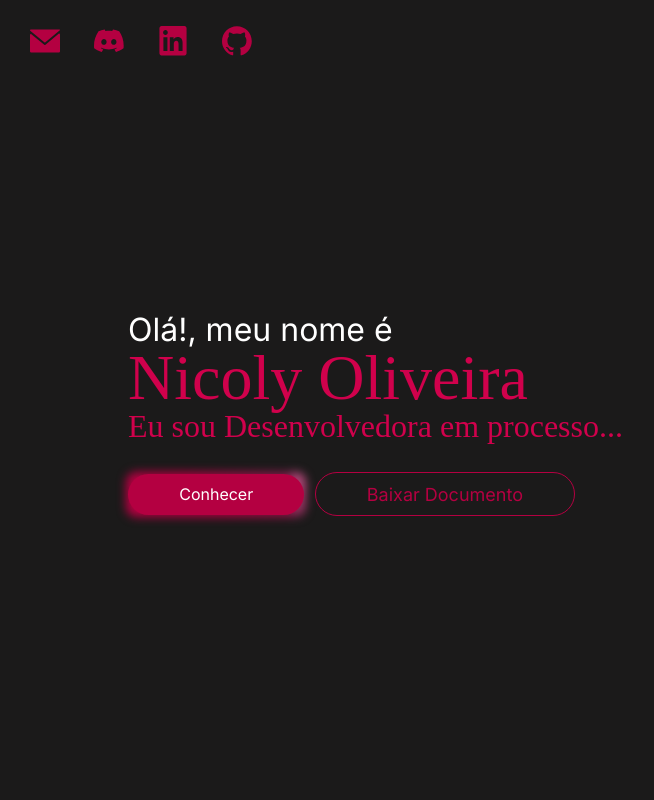
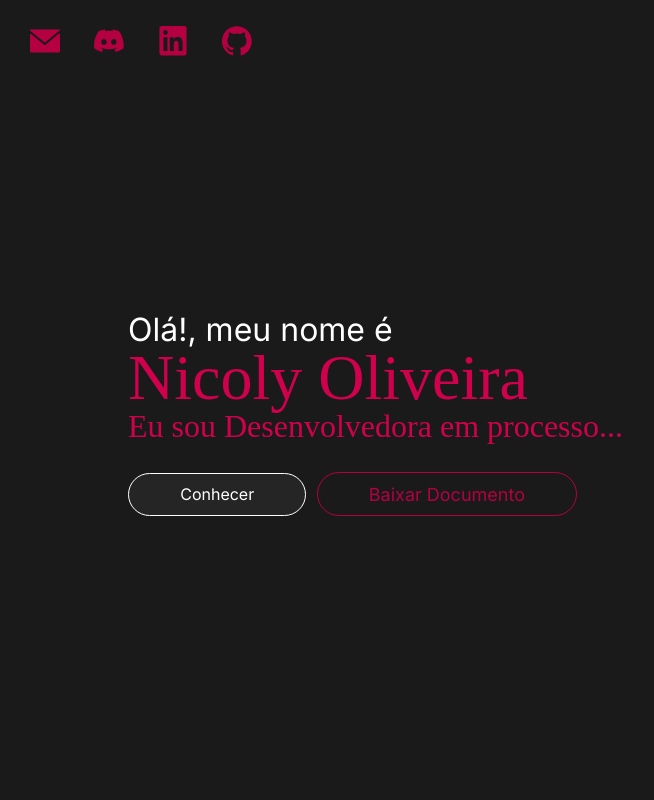
Before and after one commit to nicolyy/portifolio.nicolyy, a Next.js app: page / in a window 1280 px wide. In both pictures the pointer is over the link "Conhecer". Shown: the top 800 px of the page, without its empty margins (0-654 px from the left). Built offline with nearby package versions, Linux system fonts and the light colour scheme; a web font is replaced by a local one.

Commit message:
Adicionando comentarios, limpando linhas

```diff
--- a/src/components/styles/style.scss
+++ b/src/components/styles/style.scss
@@ -40,15 +40,9 @@ h2{
     text-transform: uppercase;
 
     padding: 2% 0 2% 0;
-
 }
 
-
-
 /*Container principal*/
-
-
-
 .container-principal{
     margin: 20% 10% 20% 10%;
 }
@@ -73,9 +67,17 @@ h2{
 
 }
 
+.btn-conhecer:hover{
+    background-color: #252525;
+    color: #ffffff;
+    border:  solid 1px #ffffff;
 
+}
 
-.glow-on-hover:before {
+/*.glow-on-hover:before {
+
+    Efeito no botão
+
     content: '';
     background: linear-gradient(45deg, #7e214c, #ff7eba, #B40041, #7e214c, #ff7eba, #B40041, #B40041, #7e214c );
     position: absolute;
@@ -120,6 +122,8 @@ h2{
     100% { background-position: 0 0; }
 }
 
+*/
+
 .btn-curriculo{
     border-radius: 40px;
     border: 1px solid #B40041;
@@ -142,10 +146,7 @@ h2{
     background-color: #252525;
     color: #ffffff;
     border:  solid 1px #ffffff;
-
 }
-
-
 
 /*section Sobre Mim*/
 
@@ -206,8 +207,6 @@ h2{
     flex-direction: row;
     justify-content: center;
     flex-wrap: wrap;
-
-
 }
 
 
@@ -221,9 +220,6 @@ h2{
 
 
 /* Section projetos desenvolvidos*/
-
-
-
 .projetos-desenvolvidos{
     display: flex;
     flex-direction: column;
@@ -238,7 +234,6 @@ h2{
     flex-direction: row;
     align-items: center;
     justify-content: center;
-
 }
 
 .nav-projetos-item{
@@ -253,7 +248,6 @@ h2{
     padding: 3% 0 3% 0;
 
     text-align: center;
-
 }
 
 .nav-projetos-item:hover{
@@ -477,26 +471,17 @@ border:  solid 1px #D0014C;
         font-size: 38px;
     }
 
-
     .subtitulo{
         font-size: 22px;
     }
 
-
     h2{
         font-size: 38px;
     }
-
-
-
     /*section Sobre Mim*/
-
-
     .sobre-mim-texto{
         font-size: 22px;
     }
-
-
 
     /* section habilidades */
     .habilidades{
@@ -511,9 +496,6 @@ border:  solid 1px #D0014C;
         width: 150px;
     }
 
-
-
-
     .projetos-desenvolvidos{
         display: flex;
         flex-direction: column;
@@ -522,12 +504,9 @@ border:  solid 1px #D0014C;
         margin: 20% 0 20% 0;
     }
 
-
-
     .nav-projetos-item{
         width: 40vw;
     }
-
 
     /*Pagina Meus certificados*/
 
@@ -536,8 +515,6 @@ border:  solid 1px #D0014C;
     .container-projeto{
         margin: 0 1% 0 0;
     }
-
-
 
     .main-meus-projetos h1{
         color: #ffffff;
@@ -577,14 +554,11 @@ border:  solid 1px #D0014C;
         height: 120px;
     }
 
-
-
     /*Certificadoa */
     .certificado-img Image{
         width: 100px ;
         height: 90px ;
     }
-
 
     .pag-cursos-certificados{
     margin: 10% 0 10% 0;
```
Lines whose indentation alone changed are shown as unchanged.
